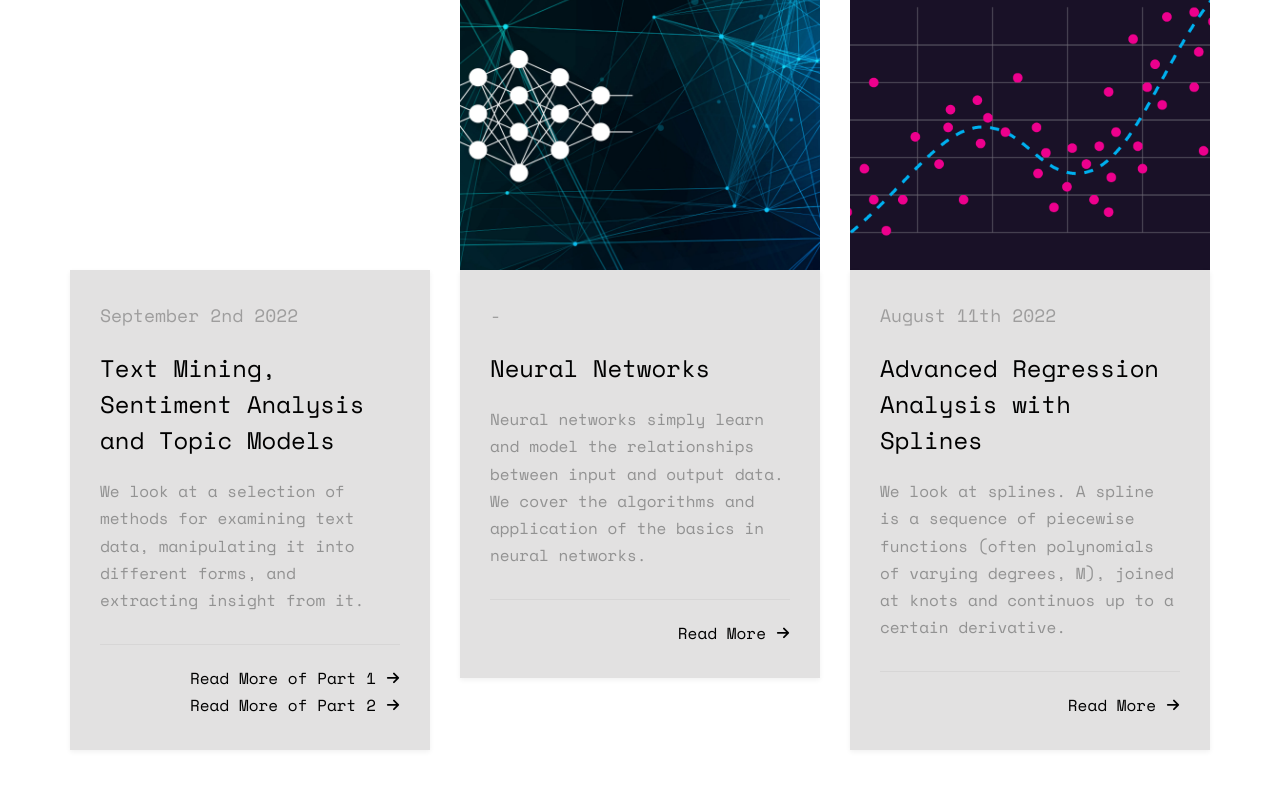
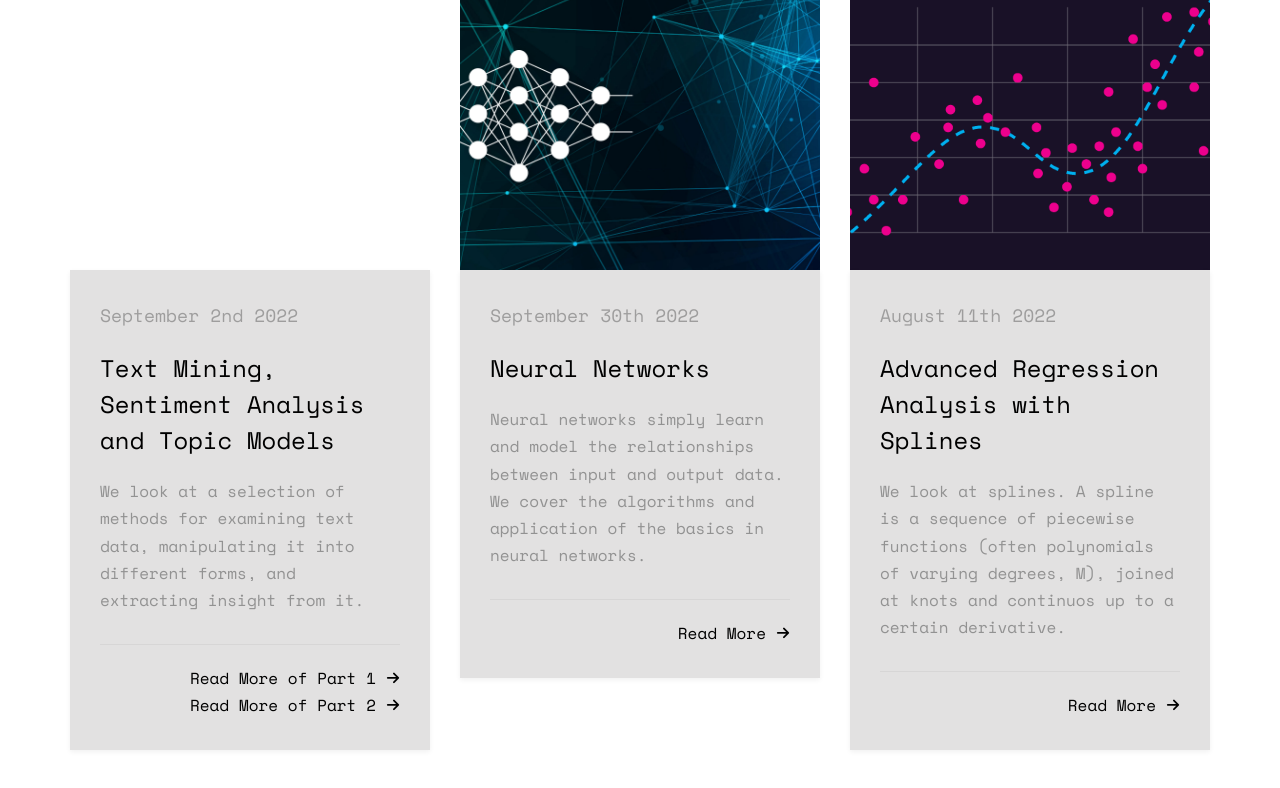
Before and after one commit to pavsingh7/pavsingh7.github.io, a plain HTML site: page index.html in a window 1280 px wide. Shown: the part 6567-7355 px from the top of the page. Drawn offline with nearby package versions, Linux system fonts and the light colour scheme; some packages are replaced by stand-ins of ours; no server answers; files whose address does not match are found by name.

Commit message:
updates to date additions

```diff
--- a/index.html
+++ b/index.html
@@ -538,7 +538,7 @@
 					<div class="fh5co-blog animate-box">
 						<a href="#" class="blog-bg" style="background-image: url(images/neural.jpeg);"></a>
 						<div class="blog-text">
-							<span class="posted_on">-</span>
+							<span class="posted_on">September 30th 2022</span>
 							<h3><a href="#">Neural Networks</a></h3>
 							<p>Neural networks simply learn and model the relationships between input and output data. We cover the algorithms and application of the basics in neural networks.</p>
 							<ul class="stuff">
```
